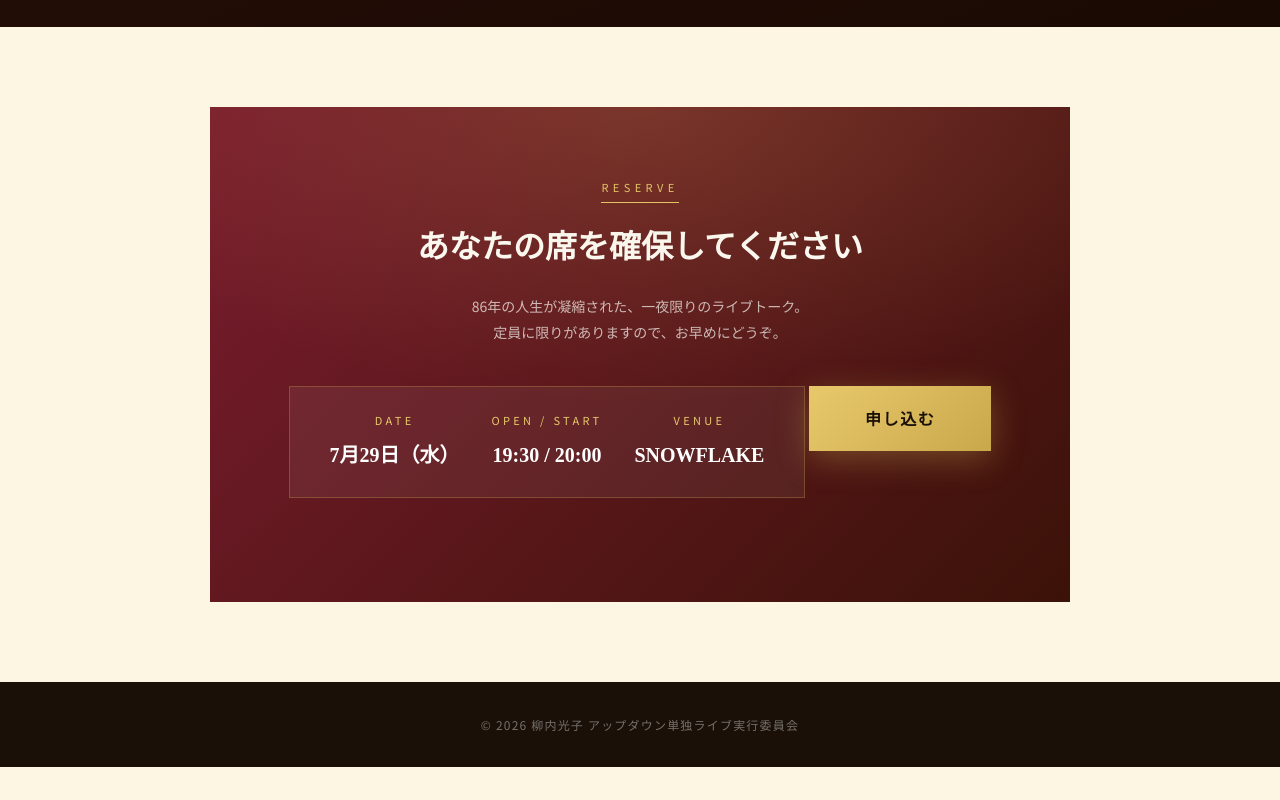
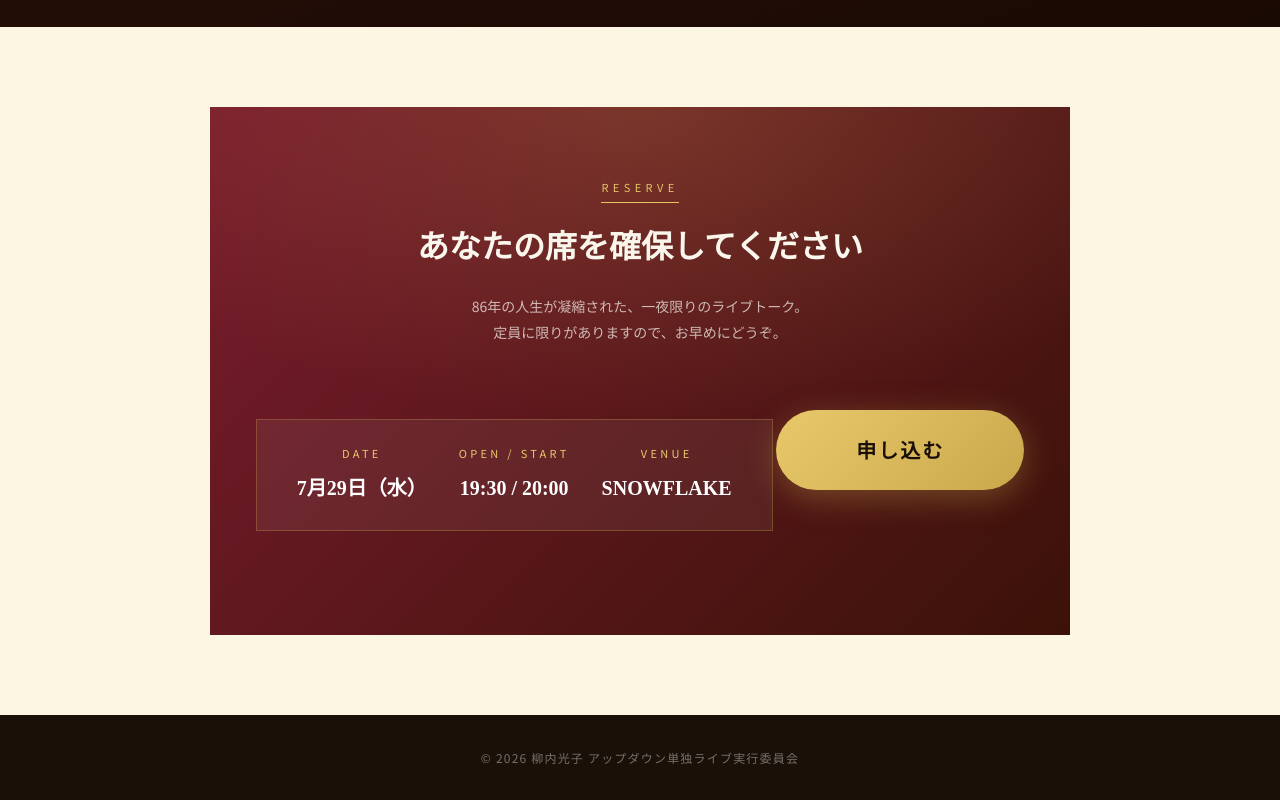
Before and after one commit to uyaisin/obihiro-2026-7-29, a plain HTML site: page index.html in a window 1280 px wide. Shown: the part 2627-3427 px from the top of the page. Before the commit the page ends 3394 px from the top, so only its background shows below. Drawn offline with Linux system fonts and the light colour scheme.

Commit message:
申し込みボタンを丸形に戻して大きく目立たせる

```diff
--- a/index.html
+++ b/index.html
@@ -472,18 +472,21 @@
       display: inline-block;
       background: linear-gradient(135deg, var(--gold-light), var(--gold));
       color: var(--dark);
-      font-size: 16px;
+      font-size: 20px;
       font-weight: 700;
-      padding: 18px 56px;
+      padding: 22px 80px;
       text-decoration: none;
       letter-spacing: 0.1em;
+      border-radius: 100px;
       box-shadow: 0 8px 32px rgba(201,168,76,0.35);
       transition: transform 0.2s, box-shadow 0.2s;
+      margin-top: 24px;
+      display: inline-block;
     }
 
     .btn-primary:hover {
-      transform: translateY(-2px);
-      box-shadow: 0 12px 40px rgba(201,168,76,0.5);
+      transform: translateY(-3px);
+      box-shadow: 0 16px 48px rgba(201,168,76,0.6);
     }
 
     /* ─── FOOTER ─── */
```
